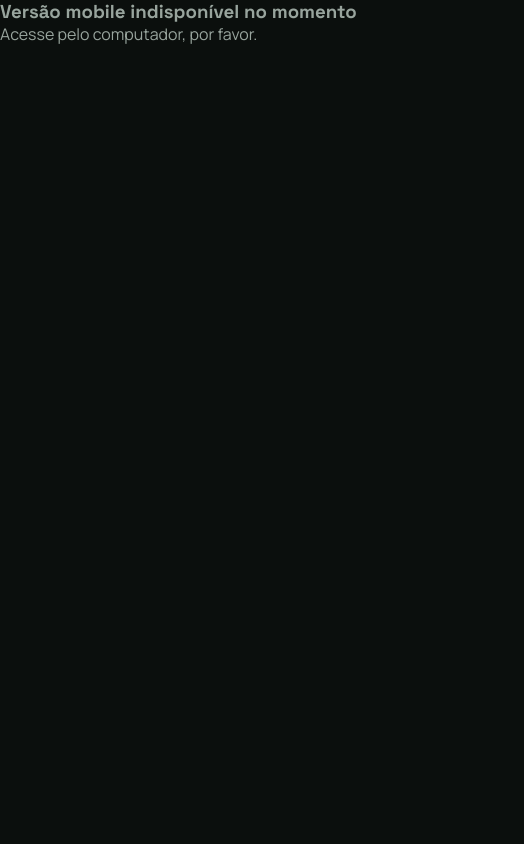
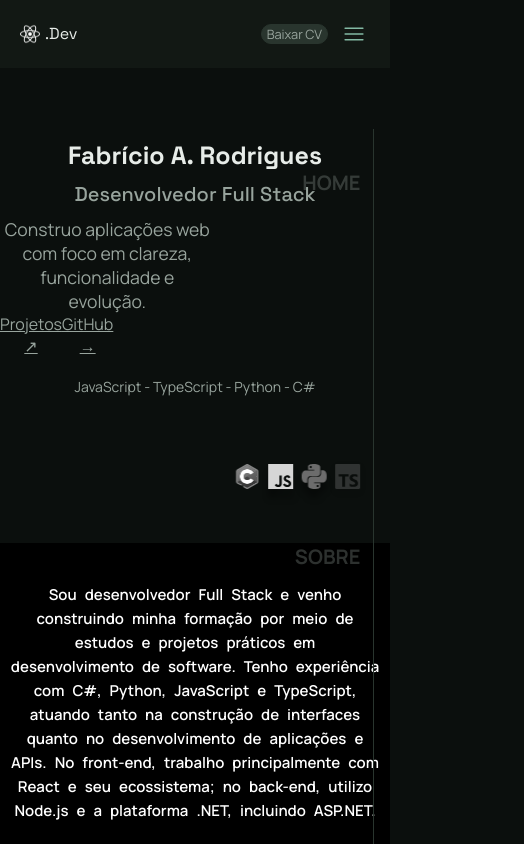
Before and after one commit to FabricioAnastacio/my_portfolio, a React (Create React App) app in the folder frontend/: page / in a window 390 px wide. Shown: the top 844 px of the page, 524 px wide, since content can reach past the window. Built offline with nearby package versions, Linux system fonts and the light colour scheme.

Commit message:
Adiciona o lyout mobile e estiliza o header adicionando um menu retrativo no canto esquerdo

```diff
--- a/frontend/src/assets/style/ButtonTheme.css
+++ b/frontend/src/assets/style/ButtonTheme.css
@@ -8,7 +8,6 @@
   width: 75px;
   height: 30px;
   transition: transform .2s ease;
-  margin-left: 30px;
 }
 
 .theme-toggle:active {
--- a/frontend/src/components/common/ButtonTheme.jsx
+++ b/frontend/src/components/common/ButtonTheme.jsx
@@ -1,7 +1,8 @@
 import { useEffect, useState } from 'react';
+import PropTypes from 'prop-types';
 import '../../assets/style/ButtonTheme.css';
 
-function ButtonThame() {
+function ButtonThame({ platform }) {
   const [isDark, setDark] = useState(true);
 
   useEffect(() => {
@@ -50,7 +51,7 @@ function ButtonThame() {
   return (
     <button
       type="button"
-      className={ `theme-toggle ${isDark ? 'dark' : 'light'}` }
+      className={ `theme-toggle ${isDark ? 'dark' : 'light'} theme-${platform}` }
       onClick={ toggleTheme }
       aria-label={ isDark ? 'Ativar tema claro' : 'Ativar tema escuro' }
       aria-pressed={ isDark }
@@ -81,4 +82,8 @@ function ButtonThame() {
   );
 }
 
+ButtonThame.propTypes = {
+  platform: PropTypes.string.isRequired,
+};
+
 export default ButtonThame;
--- a/frontend/src/components/desktop/ComponentHeader.jsx
+++ b/frontend/src/components/desktop/ComponentHeader.jsx
@@ -15,14 +15,14 @@ function Header() {
       <img
         src={ logo }
         alt="React"
-        className="Icon-profile"
+        className="Icon-profile-desk"
       />
       <h2>.Dev</h2>
     </a>
   );
 
   return (
-    <header id="Header">
+    <header id="Header" className="Header-desk">
       <section className="Nav-Header">
         <div className="Menu-header-logo">
           { headerLogo() }
@@ -35,7 +35,7 @@ function Header() {
         </div>
         <div className="btns-thame-cv">
           <ButtonCV platform="Desktop" modeThame={ modeThame } />
-          <ButtonThame />
+          <ButtonThame platform="Desktop" />
         </div>
       </section>
     </header>
--- a/frontend/src/components/mobile/ComponentHeader.jsx
+++ b/frontend/src/components/mobile/ComponentHeader.jsx
@@ -1,40 +1,63 @@
-import React, { useContext } from 'react';
+import React, { useState } from 'react';
 import arrayImgs from '../../assets/imgs/importImgs';
+import ButtonCV from '../common/ButtonCV';
+import ButtonThame from '../common/ButtonTheme';
 import '../../layouts/mobile/Header.css';
-import AppContext from '../../contexts/AppContext';
-import ButtonCV from '../common/ButtonCV';
 
 function HeaderMobile() {
-  const { modeThame, setThame } = useContext(AppContext);
+  const logo = arrayImgs[arrayImgs.length - 1];
+  const [retract, setRetract] = useState(true);
 
-  const handleClick = () => {
-    setThame(modeThame === 1 ? 0 : 1);
-  };
+  const menuRetract = () => (
+    <div className={ `Menu-retract retract-${retract}` }>
+      <nav className="Navegation-Header">
+        <a className="Navegation" href="#Stack">Stack</a>
+        <a className="Navegation" href="#Projects">Projetos</a>
+        <a className="Navegation" href="#Contact-footer">Contato</a>
+        <ButtonThame platform="Mobile" />
+      </nav>
+    </div>
+  );
 
-  const logo = modeThame === 0
-    ? arrayImgs[arrayImgs.length - 1] : arrayImgs[arrayImgs.length - 2];
+  const menuButton = () => (
+    <button
+      onClick={ () => setRetract(!retract) }
+      className={ `menu-button ${retract ? '' : 'is-open'}` }
+      aria-label={ !retract ? 'Fechar menu' : 'Abrir menu' }
+      aria-expanded={ !retract }
+      aria-controls="mobile-navigation"
+    >
+      <svg
+        viewBox="0 0 32 32"
+        className="menu-icon"
+        aria-hidden="true"
+      >
+        <path className="line line-top" d="M5 9H27" />
+        <path className="line line-middle" d="M5 16H27" />
+        <path className="line line-bottom" d="M5 23H27" />
+      </svg>
+    </button>
+  );
 
   return (
-    <header id="Header" className="Header-Mobile">
+    <header className="Header-Mobile">
       <section className="Header-Primary">
-        <div className="Title-Header">
-          <img className="Img-Logo" src={ logo } alt="React-logo" />
-          <h2>Dev Jr.</h2>
+        <div className="Menu-header-logo">
+          <a href="#home" className="Icon-header">
+            <img
+              src={ logo }
+              alt="React"
+              className="Icon-profile"
+            />
+            <h2>.Dev</h2>
+          </a>
         </div>
         <div className="Header-stage2">
-          <ButtonCV platform="Mobile" modeThame={ modeThame } />
-          <button
-            className={ `Button-Theme-${modeThame}` }
-            onClick={ handleClick }
-            aria-label="Theme"
-          />
+          <ButtonCV platform="Mobile" />
+          { menuButton() }
         </div>
       </section>
-      <nav className={ `Navegation-Header-${'Open'}` }>
-        <a className="Navegation" href="#Contact-footer">Contato</a>
-        <a className="Navegation" href="#Projects">Projetos</a>
-        <a className="Navegation" href="#Page-thow">Resumo</a>
-      </nav>
+      { menuRetract() }
     </header>
   );
 }
--- a/frontend/src/components/mobile/ComponentMain.jsx
+++ b/frontend/src/components/mobile/ComponentMain.jsx
@@ -14,6 +14,7 @@ function MainMobile() {
 
   useEffect(() => {
     refresh();
+  // eslint-disable-next-line react-hooks/exhaustive-deps
   }, []);
 
   const refactorItems = (item) => {
--- a/frontend/src/layouts/desktop/Header.css
+++ b/frontend/src/layouts/desktop/Header.css
@@ -2,7 +2,7 @@
   margin: 0;
 }
 
-header {
+.Header-desk {
   position: fixed;
   display: flex;
   align-items: center;
@@ -37,7 +37,7 @@ header {
   }
 }
 
-.Icon-profile {
+.Icon-profile-desk {
   margin-right: 10px;
   height: 35px;
   animation: App-logo-spin 50s infinite linear;
@@ -69,6 +69,10 @@ header {
 
 .Nav-superior a:active {
   transform: scale(1);
+}
+
+.theme-Desktop {
+  margin-left: 30px;
 }
 
 .btns-thame-cv {
--- /dev/null
+++ b/frontend/src/layouts/mobile/Header.css
@@ -0,0 +1,161 @@
+.Header-Mobile {
+  position: fixed;
+  display: flex;
+  align-items: center;
+  width: 100%;
+  height: 8vh;
+  z-index: 1;
+}
+
+.Header-Primary {
+  display: flex;
+  align-items: center;
+  justify-content: space-between;
+  background-color: var(--surface);
+  width: 100%;
+  height: 100%;
+  padding: 0 20px;
+  z-index: 1;
+}
+
+.Icon-profile {
+  height: 20px;
+  margin-right: 5px;
+}
+
+.Header-stage2 {
+  display: flex;
+  align-items: center;
+}
+
+.Menu-retract {
+  position: absolute;
+  right: 0;
+  top: 60px;
+  height: 40vmin;
+  padding: 10px;
+  background-color: var(--surface);
+  border-radius: 0 0 5px 12px;
+  transition: all .5s ease;
+}
+
+.retract-true {
+  transform: translateY(-220px);
+}
+
+.retract-false {
+  transform: translateY(0);
+}
+
+.Navegation-Header {
+  display: flex;
+  flex-direction: column;
+  align-items: center;
+  justify-content: space-between;
+  height: 100%;
+}
+
+.Navegation {
+  background-color: var(--surface-2);
+  border-top: 1px solid var(--border);
+  width: 100%;
+  padding: 5px 0;
+  border-radius: 5px;
+  text-align: center;
+  text-decoration: none;
+}
+
+.theme-Mobile {
+  transform: scale(.8);
+}
+
+.theme-Mobile:active {
+  transform: scale(.7);
+}
+
+.Button-CV-Mobile {
+  font-family: 'Manrope';
+  font-size: clamp(.8rem, 1vw, .9rem);
+  border: 1px solid var(--border);
+  background-color: var(--border);
+  border-radius: 10px;
+  padding: 0 5px;
+  cursor: pointer;
+  transition: .2s;
+  text-decoration: none;
+}
+
+.Button-CV-Mobile:hover {
+  transform: scale(1.05);
+  box-shadow: 0px 0px 5px 1px var(--primary-light);
+}
+
+.Button-CV-Mobile:active {
+  transform: scale(.9);
+  box-shadow: 0px 0px 1px 1px var(--primary-light);
+  color: var(--primary);
+}
+
+.menu-button {
+  display: inline-flex;
+  align-items: center;
+  justify-content: center;
+  margin-left: 10px;
+  width: 32px;
+  height: 32px;
+  padding: 2px;
+  color: var(--text-primary, #83B9A4);
+  background: transparent;
+  border: 1px solid transparent;
+  border-radius: 8px;
+  cursor: pointer;
+  transition:
+    background-color 200ms ease,
+    border-color 200ms ease;
+}
+
+.menu-button:hover {
+  background-color: var(--surface, #101713);
+  border-color: var(--border, #26372F);
+}
+
+.menu-icon {
+  width: 100%;
+  height: 100%;
+  overflow: visible;
+}
+
+.menu-icon .line {
+  fill: none;
+  stroke: currentColor;
+  stroke-width: 1.7;
+  stroke-linecap: round;
+  transform-box: view-box;
+  transition:
+    transform 250ms ease,
+    opacity 180ms ease;
+}
+
+.menu-button.is-open .line-top {
+  transform: translateX(10px) rotate(45deg);
+}
+
+.menu-button.is-open .line-middle {
+  opacity: 0;
+}
+
+.menu-button.is-open .line-bottom {
+  transform: translateY(12px) translateX(-12px) rotate(-45deg);
+}
+
+.menu-button:focus-visible {
+  outline: 2px solid var(--accent, #83B9A4);
+  outline-offset: 3px;
+}
+
+@media (prefers-reduced-motion: reduce) {
+  .menu-icon .line,
+  .menu-button {
+    transition: none;
+  }
+}
--- a/frontend/src/pages/portfolio.jsx
+++ b/frontend/src/pages/portfolio.jsx
@@ -4,6 +4,9 @@ import Main from '../components/desktop/ComponentMain';
 import Footer from '../components/desktop/ComponentFooter';
 import '../assets/style/Portfolio.css';
 import FetchJson from '../hooks/fetchJson';
+import HeaderMobile from '../components/mobile/ComponentHeader';
+import MainMobile from '../components/mobile/ComponentMain';
+import FooterMobile from '../components/mobile/ComponentFooter';
 
 function Portfolio() {
   const [loading, erro, refresh] = FetchJson();
@@ -25,8 +28,9 @@ function Portfolio() {
 
   const mobileAPP = (
     <div className="Portfolio-home">
-      <h3>Versão mobile indisponível no momento</h3>
-      <p>Acesse pelo computador, por favor.</p>
+      <HeaderMobile />
+      <MainMobile />
+      <FooterMobile />
     </div>
   );
 
```
